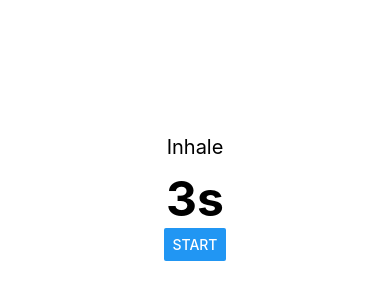
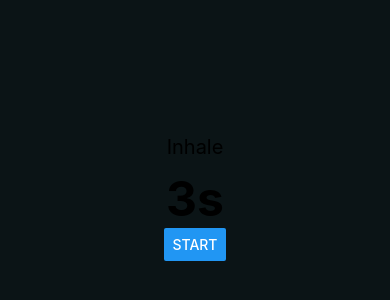
Before and after one commit to jjone130/breathwork-app, a React Native app: screen / in a window 390 px wide. Shown: the part 224-524 px from the top of the page. Built offline with nearby package versions, Linux system fonts and the light colour scheme.

Commit message:
feat(app): wrap App with ThemeProvider and AppNavigator scaffold

```diff
--- a/App.tsx
+++ b/App.tsx
@@ -1,6 +1,16 @@
+/**
+ * App.tsx — Entry point for Breathflow.
+ * - Sets up ThemeProvider and AppNavigator (auth-gated tabs).
+ */
+import 'react-native-gesture-handler';
 import React from 'react';
-import HomeScreen from './src/screens/HomeScreen';
+import AppNavigator from './src/navigation/AppNavigator';
+import { ThemeProvider } from './src/theme';
 
 export default function App() {
-  return <HomeScreen />;
+  return (
+    <ThemeProvider>
+      <AppNavigator />
+    </ThemeProvider>
+  );
 }
--- /dev/null
+++ b/src/navigation/AppNavigator.tsx
@@ -0,0 +1,32 @@
+import React from 'react';
+import { DefaultTheme, NavigationContainer } from '@react-navigation/native';
+import { createNativeStackNavigator } from '@react-navigation/native-stack';
+import HomeScreen from '../screens/HomeScreen';
+
+type RootStackParamList = {
+  Home: undefined;
+};
+
+const Stack = createNativeStackNavigator<RootStackParamList>();
+
+export default function AppNavigator() {
+  const theme = {
+    ...DefaultTheme,
+    colors: {
+      ...DefaultTheme.colors,
+      primary: '#5CD6C0',
+      background: '#0B1416',
+      card: '#0F1B1E',
+      text: '#FFFFFF',
+      border: '#1F2A2E',
+      notification: '#5CD6C0',
+    },
+  } as const;
+  return (
+    <NavigationContainer theme={theme}>
+      <Stack.Navigator>
+        <Stack.Screen name="Home" component={HomeScreen} options={{ headerShown: false }} />
+      </Stack.Navigator>
+    </NavigationContainer>
+  );
+}
--- /dev/null
+++ b/src/theme/index.tsx
@@ -0,0 +1,33 @@
+import React, { createContext, useContext, PropsWithChildren } from 'react';
+import { StatusBar } from 'react-native';
+
+type Theme = {
+  colors: {
+    background: string;
+    text: string;
+    primary: string;
+  };
+};
+
+const defaultTheme: Theme = {
+  colors: {
+    background: '#0B1416',
+    text: '#FFFFFF',
+    primary: '#5CD6C0',
+  },
+};
+
+const ThemeContext = createContext<Theme>(defaultTheme);
+
+export function ThemeProvider({ children }: PropsWithChildren<{}>) {
+  return (
+    <ThemeContext.Provider value={defaultTheme}>
+      <StatusBar barStyle="light-content" />
+      {children}
+    </ThemeContext.Provider>
+  );
+}
+
+export function useTheme() {
+  return useContext(ThemeContext);
+}
```
